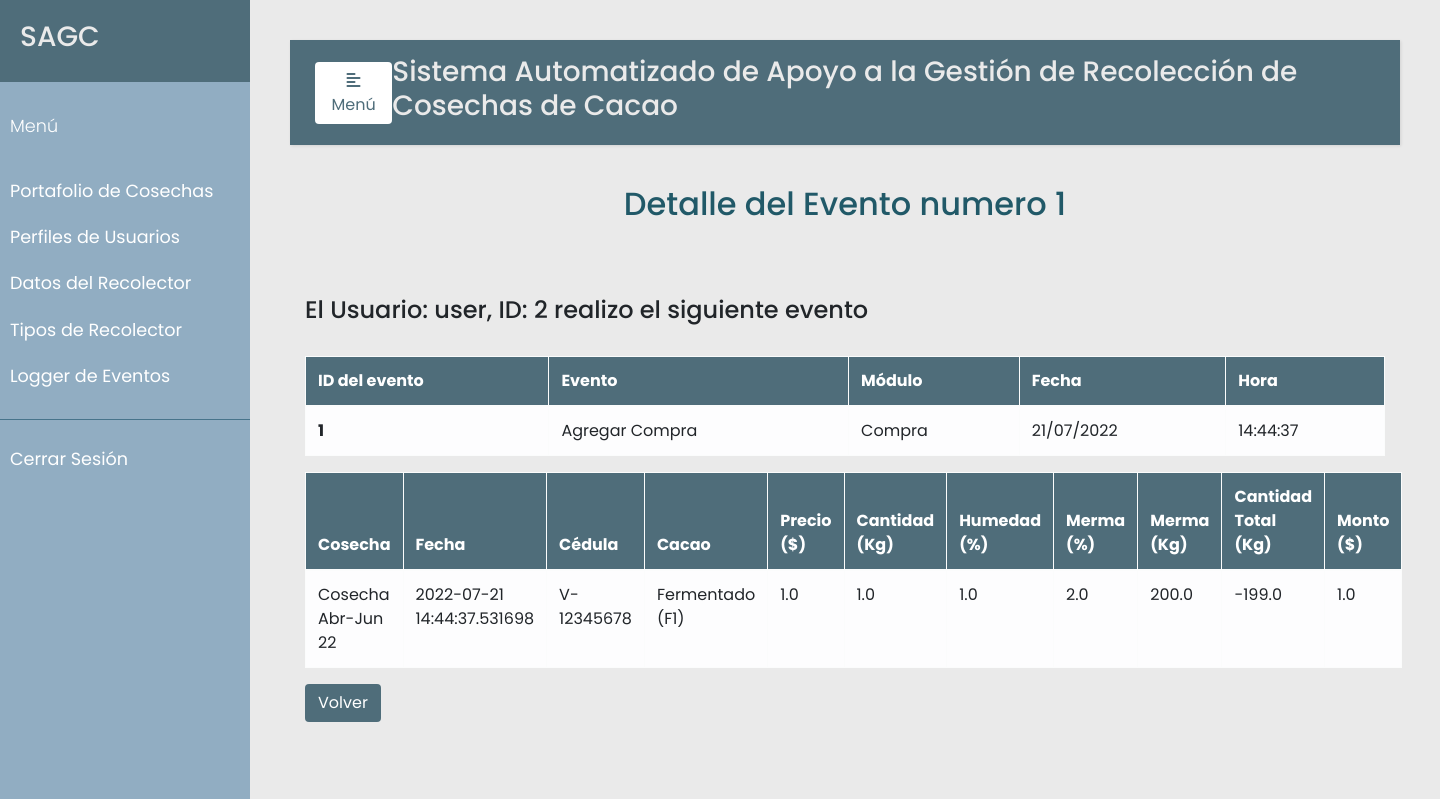
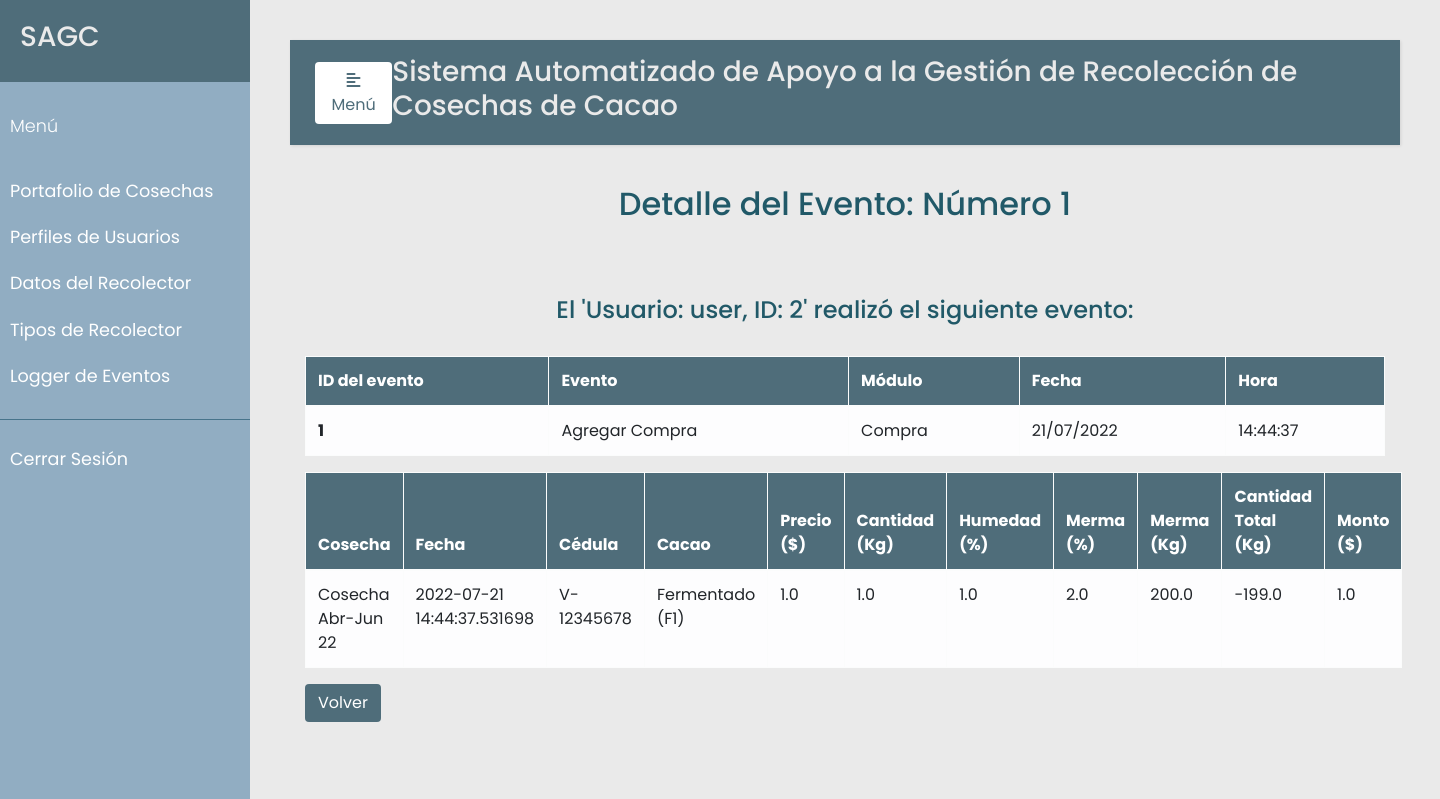
Before and after one commit to fungikami/SAGC, a Flask app: page /eventos/1/detalles in a window 1440 px wide. Shown: the top 799 px of the page. Run offline with Flask 2, Linux system fonts and the light colour scheme; a user stored in the database is signed in; data comes from the database, SQL or seed files in the repository; both versions use the stored data as it was after the commit; some libraries are stand-ins or nearby versions.

Commit message:
HTML fixed

```diff
--- a/src/eventos.py
+++ b/src/eventos.py
@@ -73,7 +73,6 @@ def delete_evento(id):
         except:
             error = "Hubo un error eliminando el evento."
 
-# Search Bar Eventos
 @app.route('/eventos/search', methods=['GET', 'POST'])
 @login_required
 def search_eventos():
@@ -89,4 +88,4 @@ def search_eventos():
         descripcion = Evento.query.filter(Evento.descripcion.like('%' + palabra + '%'))
         eventos = descripcion.union(usuario).union(evento).union(modulo).union(fecha).all()
 
-    return render_template("eventos.html",eventos=eventos)
+    return render_template("eventos.html", eventos=eventos)
--- a/static/css/styles.css
+++ b/static/css/styles.css
@@ -14,6 +14,10 @@ p {
 
 h3 {
     color: #EAEAEA;
+}
+
+h4 {
+    color: #215968;
 }
 
 a,
--- a/templates/eventos_detalles.html
+++ b/templates/eventos_detalles.html
@@ -5,9 +5,9 @@
 {% block content %}
 <section class="vh-100">
     <div class="container h-100">
-        <p class="text-center h2 fw-bold mb-5 mx-1 mx-md-4 mt-4">Detalle del Evento numero {{e.id}}</p>
+        <p class="text-center h2 fw-bold mb-5 mx-1 mx-md-4 mt-4">Detalle del Evento: Número {{e.id}}</p>
         <br/>
-        <h4>El {{ e.usuario }} realizo el siguiente evento</h5>
+        <h4 class="text-center">El '{{ e.usuario }}' realizó el siguiente evento: </h5>
         <br/>
         <table class="table table-bordered table-light table-hover">
           <thead>
@@ -41,7 +41,7 @@
           <tbody>
             {% if update %}
             <tr>
-              <th style="text-align: center;" colspan={{ columns|length }} >Antes</th>
+              <th class="table-secondary" style="text-align: center;" colspan={{ columns|length }} >Antes</th>
             </tr>
             {% endif %}
             <tr>
@@ -51,7 +51,7 @@
             </tr>
             {% if update %}
             <tr>
-              <th style="text-align: center;" colspan={{ columns|length }} >Despues</th>
+              <th class="table-secondary" style="text-align: center;" colspan={{ columns|length }} >Después</th>
             </tr>
             <tr>
               {% for d in descripcion[1] %}
```
Also changed, not shown: database/data.db.
